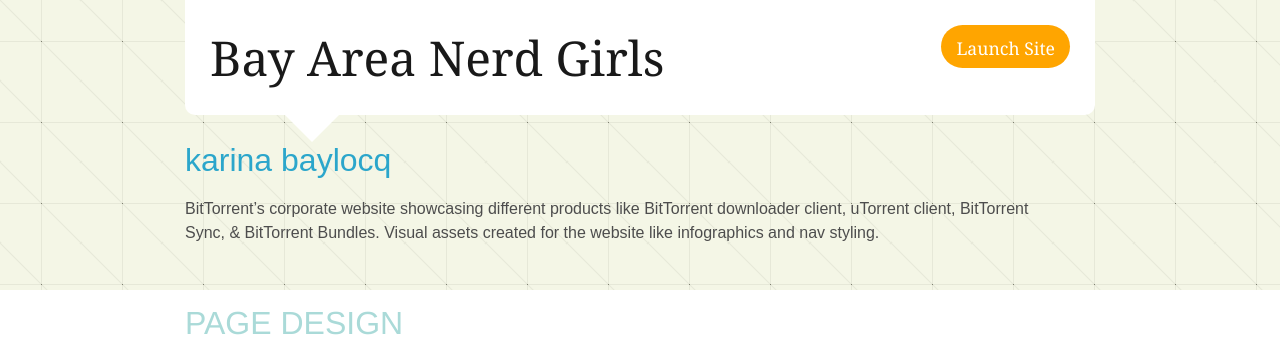
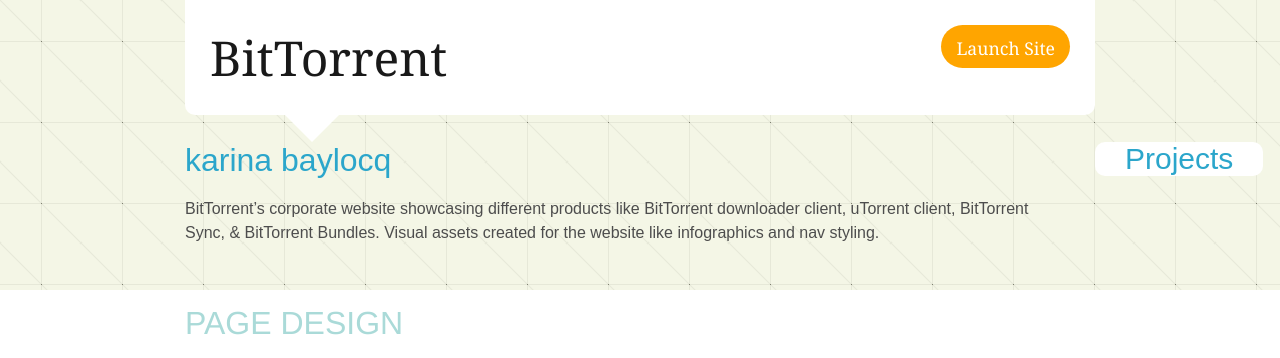
Before and after one commit to karina-bea/hello-bea2, a PHP site: page /bittorrentdesign.php in a window 1280 px wide. Shown: the top 358 px of the page. Run offline with PHP 8.4, Linux system fonts and the light colour scheme; some libraries are stand-ins or nearby versions.

Commit message:
Footer Changes

```diff
--- a/bittorrentdesign.php
+++ b/bittorrentdesign.php
@@ -43,7 +43,7 @@
             <div class="twelve columns">
               <!-- greeting for politeness-->
               <div class="greeting">
-              <p> Bay Area Nerd Girls</p>
+              <p> BitTorrent</p>
                <a href="http://whatis.bayareanerdgirls.com" target="_blank" class="launch-btn">Launch Site</a>
               </div>
               <!-- super sweet css arrow, css3 is the shit -->
@@ -58,6 +58,16 @@
                 <div class="six columns">
                   <a href="index.html"><h1 class="inner-fullname">karina baylocq</h1></a>
                 </div>
+<nav>
+  <ul>
+    <li><a href="#" class="nav-headline">Projects</a>
+      <ul>
+        <li><a href="#">Web Design</a></li>
+        <li><a href="#">User Experience</a></li>
+      </ul>
+    </li>
+  </ul>
+</nav>
 
                   </div>
                 </div>
@@ -141,6 +151,10 @@
 
   </section>
 
+  <footer>
+<?php include 'footer.php'; ?>
+</footer>
+
 
 
 
--- a/css/master.css
+++ b/css/master.css
@@ -959,3 +959,29 @@
 .inner-fullname {font-size: 2em;}
 
 .miniblurb h3, .miniblurb p {color:white;}
+
+nav {float:right; margin-right:15px;}
+
+nav ul ul {
+	display: none;
+}
+
+	nav ul li:hover > ul {
+		display: block;
+	}
+
+nav ul {
+	background: #fff;
+	border-radius: 10px;
+	list-style: none;
+	position: absolute;
+	/*display: inline-table;*/
+}
+
+nav ul > li{padding-left: 20px;}
+
+nav ul li {
+	padding:0;
+}
+
+.nav-headline {font-size: 30px; padding: 17px 30px;}
--- /dev/null
+++ b/footer.php
@@ -0,0 +1,33 @@
+<!--start contact me-->
+
+<section id="contact" style="padding-top:0;">
+  <!--section container styling-->
+  <section id="links" style=" margin-bottom:100px; width:100%; overflow:auto; position:relative; bottom:0; margin-bottom:0; padding-bottom:0;">
+<div class="row">
+
+<div class="twelve columns">
+    <ul class="navigation" style="padding-top:10px;">
+  <li><a href="http://dribbble.com/karina_bea" target="_blank">dribbble</a></li>
+  <li><a href="http://twitter.com/karina_bea" target="_blank">twitter</a></li>
+  <li><a href="http://www.linkedin.com/pub/karina-baylocq/18/373/644" target="_blank">linkedIn</a></li>
+</ul>
+
+<h3>contact </h3>
+
+
+
+  <form method="POST" action="mailer.php" style="padding-bottom:50px;">
+    <label>Name</label>
+    <input type="text" placeholder="Sir or Madam" name="name" required />
+    <label>Email</label>
+    <input type="text" placeholder="Find me at.."  name="email" required/>
+    <label>Message</label>
+    <textarea placeholder="Dear Karina, you are lovely. Let's meet immediately." name="message" required></textarea>
+
+    <input type="submit" value="Submit→" name="submit" class="sendit">
+  </form>
+
+</div>
+</div>
+</section>
+</section>
```
Also changed, not shown: dropdown.php (added, +9 -0 lines).
